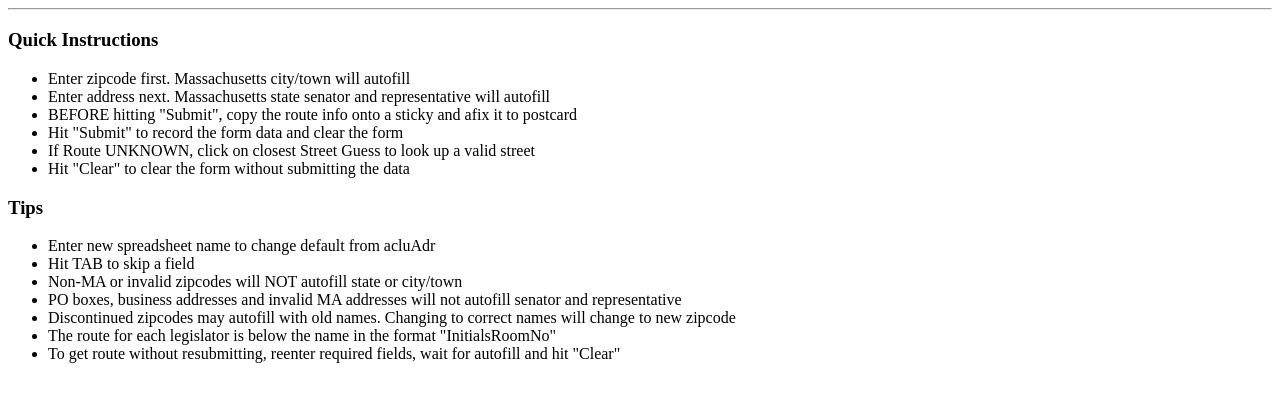
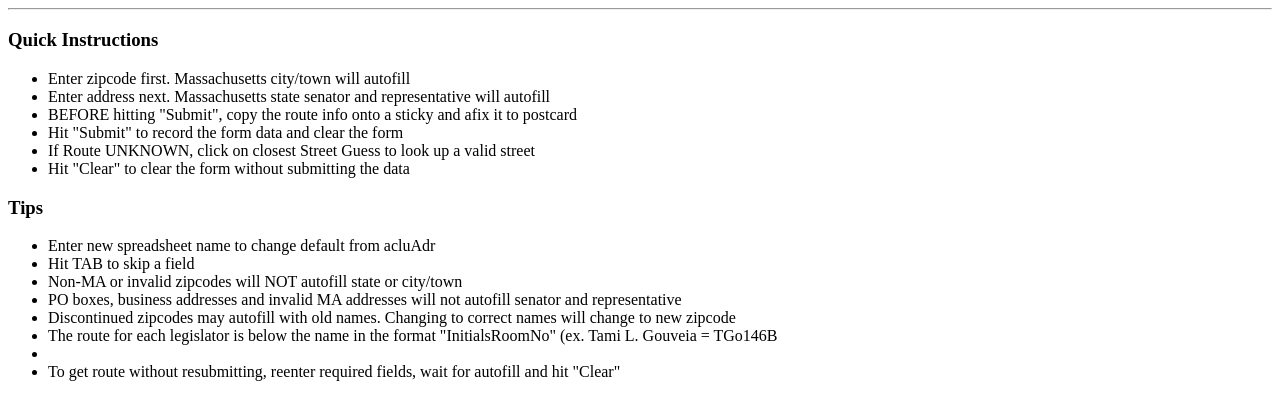
Before and after one commit to aboxer/postcard, a Flask app: page / in a window 1280 px wide. Shown: the part 487-884 px from the top of the page. Before the commit the page ends 850 px from the top, so only its background shows below. Run offline with Flask 2, Linux system fonts and the light colour scheme.

Commit message:
cleanup. sen rep coulmn spreadsheet works on localhoast and appengine

```diff
--- a/lkupLib.py
+++ b/lkupLib.py
@@ -55,7 +55,7 @@ def mkAdrVal(adr):
 
 def mkZipVal(zipcode):
   #if isinstance(zipcode,basestring) == True: #its a string so it is probably a 9 digit zip code with a dash
-  if isinstance(zipcode,str) == True: #its a string so it is probably a 9 digit zip code with a dash
+  if isinstance(zipcode,str) == True: #its a string so it is probably a 9 digit zip code with a dash - needed for python3
     return zipcode[:5]
   else: #ints an integer so it is probably a valid 5 digit zipcode
     return str(zipcode).zfill(5)
@@ -101,14 +101,11 @@ def mkRoute(senRep):
   tmp = senRep['Senator'].split()
   for senRoom in senRooms:
     if eqText(tmp[0][:-1],senRoom[0]) and eqText(tmp[1],senRoom[1]): #chop the comma off the end of last name
-      #tmp2 = senRoom[2]
       tmp1 = tmp[1][0] + tmp[0][0:2] + senRoom[2] #FirstinitLastinitRoom
       break
-  #tmp2 = tmp2 + '/'
   tmp = senRep['Representative'].split()
   for repRoom in repRooms:
     if eqText(tmp[0][:-1],repRoom[0]) and eqText(tmp[1],repRoom[1]): #chop the comma off the end of last name
-      #tmp2 = tmp2 + repRoom[2]
       tmp2 = tmp[1][0] + tmp[0][0:2] + repRoom[2] #FirstinitLastinitRoom
       break
   return tmp2,tmp1
--- a/main.py
+++ b/main.py
@@ -91,8 +91,6 @@ def get_python_data():
       if response != None: #got something from website, scrape it and return
         senRep = lkupLib.legScrape(response)
         if len(senRep) > 1: #lookup worked, calculate route code
-          #senRep['route'] = lkupLib.mkRoute(senRep)
-          #senRep['route2'] = senRep['route']
           senRep['route'],senRep['route2'] = lkupLib.mkRoute(senRep)
         else: #lookup failed. return list of guesses
           #print 'dbg3',request.args.get('zipcode'),tmp['street_full']
--- a/templates/form.html
+++ b/templates/form.html
@@ -81,7 +81,7 @@
           <li>Non-MA or invalid zipcodes will NOT autofill state or city/town</li>
           <li>PO boxes, business addresses and invalid MA addresses will not autofill senator and representative </li>
           <li>Discontinued zipcodes may autofill with old names. Changing to correct names will change to new zipcode</li>
-          <li>The route for each legislator is below the name in the format "InitialsRoomNo"</li>
+          <li>The route for each legislator is below the name in the format "InitialsRoomNo" (ex. Tami L. Gouveia = TGo146B <li>
           <li>To get route without resubmitting, reenter required fields, wait for autofill and hit "Clear"</li>
         </ul>
       </div>
```
